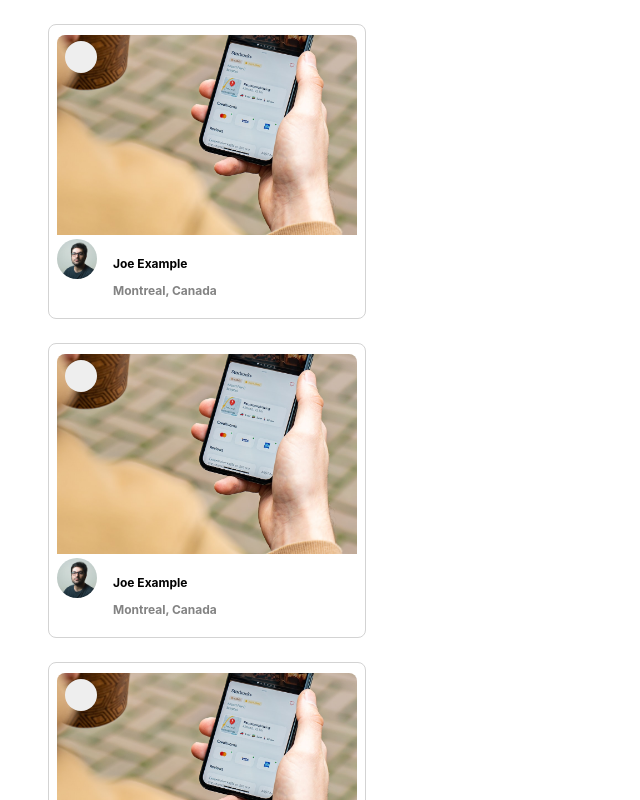
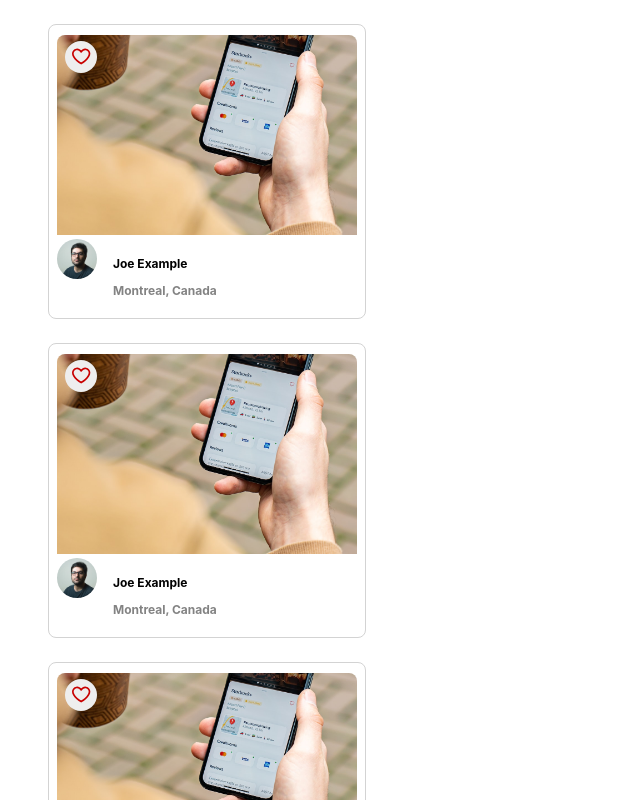
Before and after one commit to cynthia-lam/photolabs, a React (Create React App) app in the folder frontend/: page / in a window 1280 px wide. Shown: the top 800 px of the page, without its empty margins (0-640 px from the left). Built offline with nearby package versions, Linux system fonts and the light colour scheme; the HTML template or start-up script is replaced by a standard one.

Commit message:
Implement functionality to allow users to favourite photos

```diff
--- a/frontend/src/components/PhotoFavButton.jsx
+++ b/frontend/src/components/PhotoFavButton.jsx
@@ -4,10 +4,18 @@ import FavIcon from './FavIcon';
 import '../styles/PhotoFavButton.scss';
 
 function PhotoFavButton() {
+  const [isLiked, setLiked] = useState(false);
+
+  const toggleLiked = function() {
+    console.log("Fav button clicked!");
+    console.log(isLiked);
+    setLiked(!isLiked);
+  }
+
   return (
     <div className="photo-list__fav-icon">
-      <div className="photo-list__fav-icon-svg">
-        {/* Insert React */}
+      <div className="photo-list__fav-icon-svg" onClick={toggleLiked}>
+        <FavIcon selected={isLiked}/>
       </div>
     </div>
   );
```
